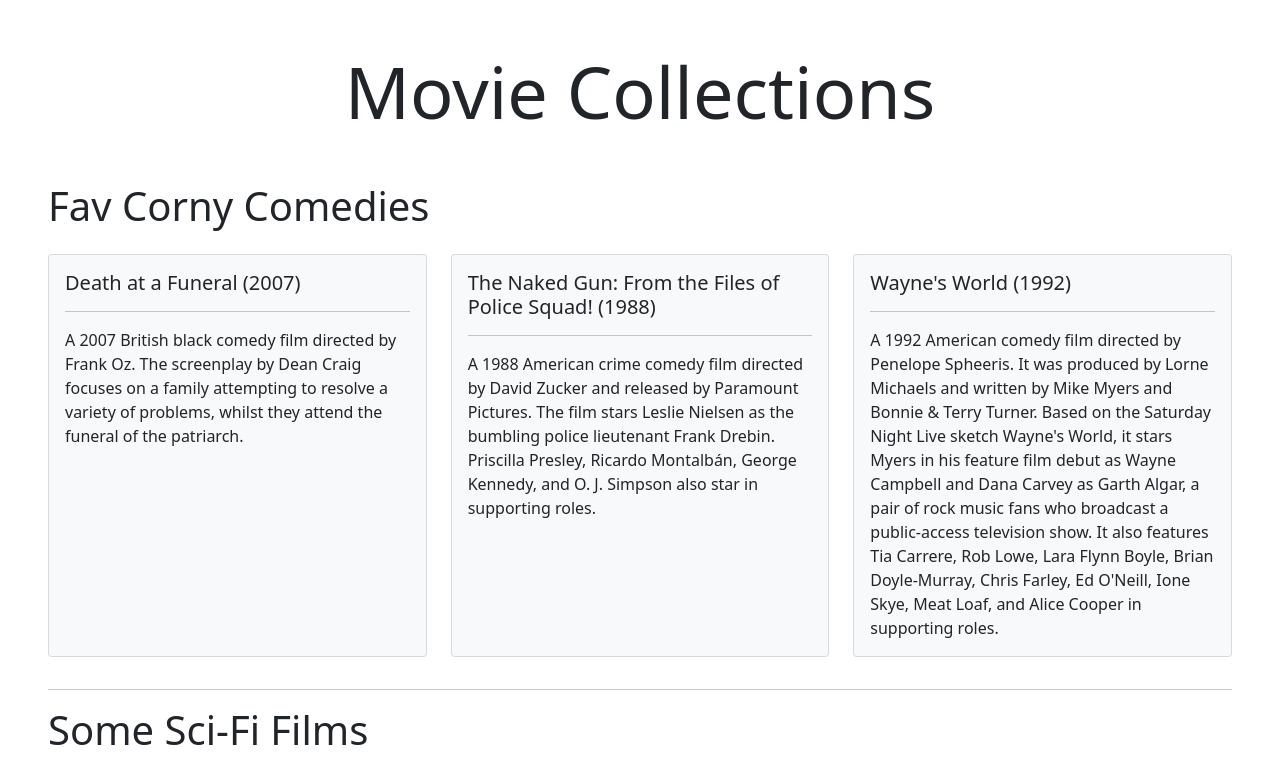
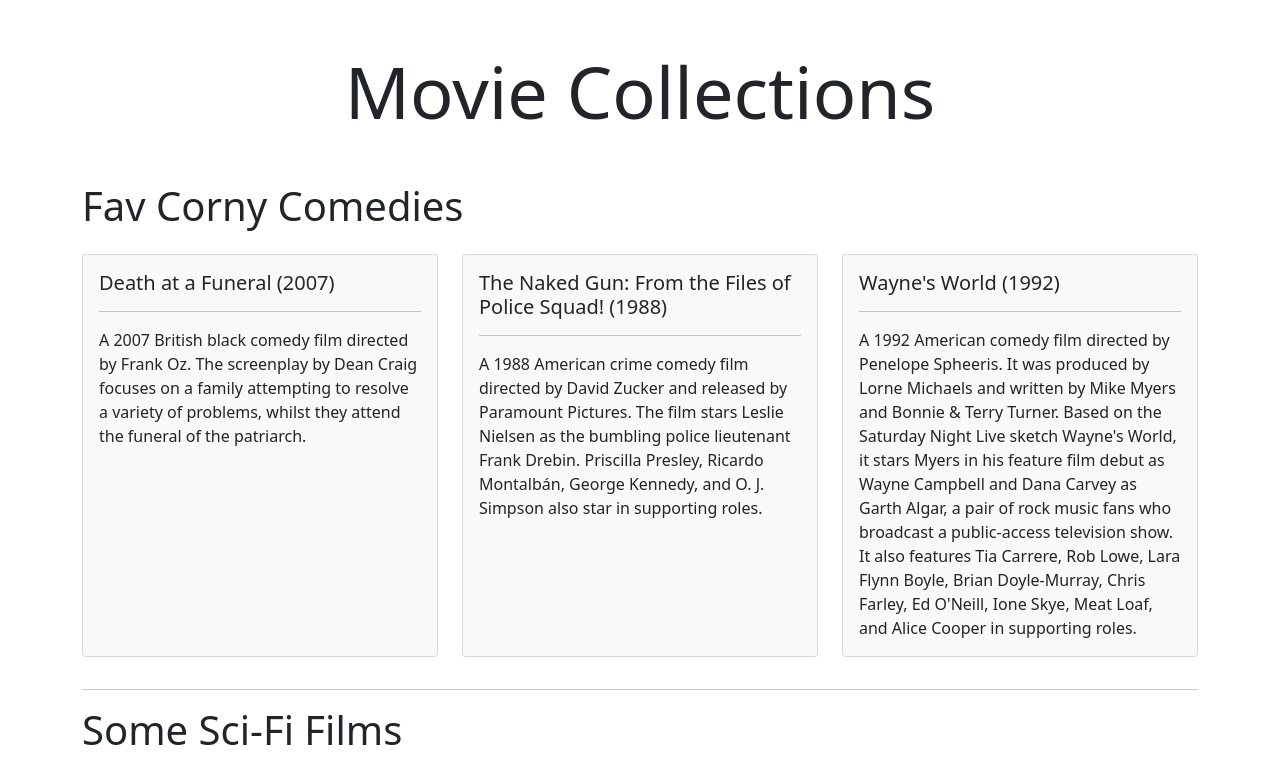
Before and after one commit to austinclem1/tts-react-movies, a React (Create React App) app: page / in a window 1280 px wide. Shown: the top 776 px of the page. Built offline with nearby package versions, Linux system fonts and the light colour scheme.

Commit message:
use container class for surrounding div

```diff
--- a/src/components/App.js
+++ b/src/components/App.js
@@ -11,7 +11,7 @@
 
   render() {
     return (
-      <div className="m-5">
+      <div className="container-sm">
         <h1 className="display-2 m-5 d-flex justify-content-center">
           Movie Collections
         </h1>
```
